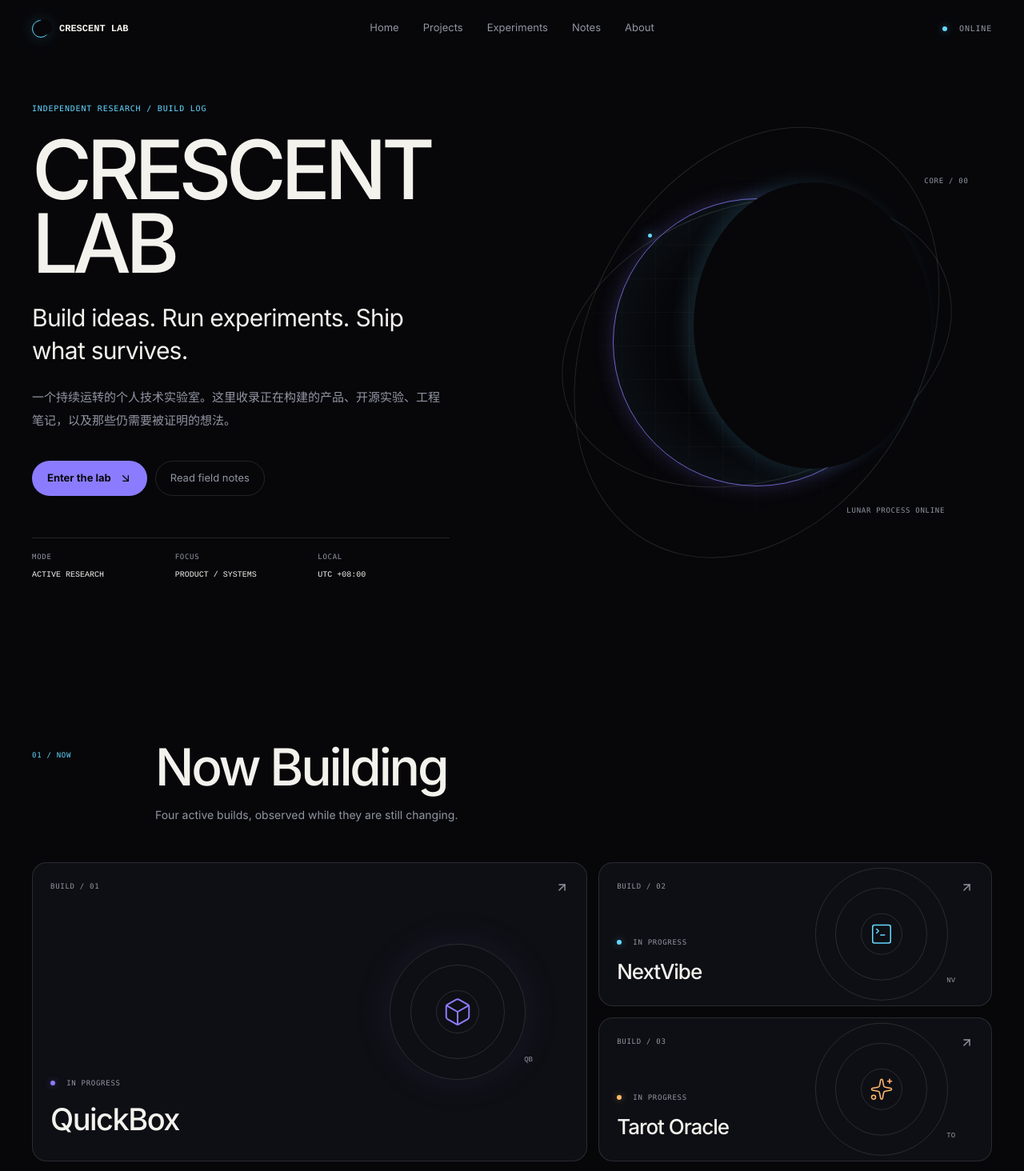
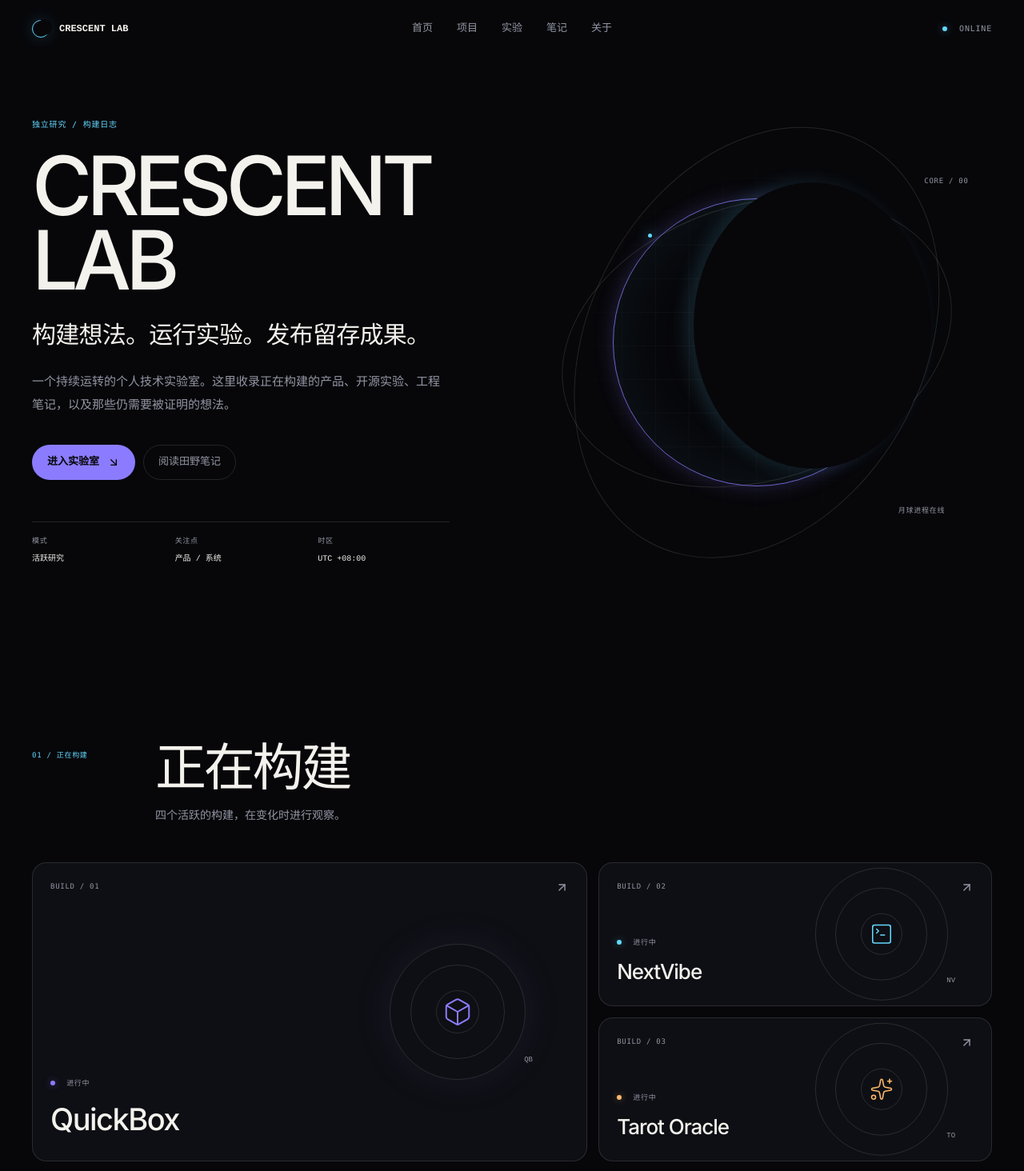
Before and after one commit to CrescentR/CrescentLab_R, a Next.js app in the folder frontend/: page / in a window 1280 px wide. Shown: the top 1464 px of the page at 80% size. Built offline with nearby package versions, Linux system fonts and the light colour scheme.

Commit message:
feat 前端+后端v5

```diff
--- a/frontend/src/components/admin/adminShell.tsx
+++ b/frontend/src/components/admin/adminShell.tsx
@@ -105,7 +105,7 @@ export function AdminShell({ children }: { children: ReactNode }) {
             <Panel className="p-4 shadow-none">
               <div className="flex items-center justify-between gap-3">
                 <div>
-                  <span className="font-lab-mono text-[10px] uppercase text-[var(--muted-low)]">signed in as</span>
+                  <span className="font-lab-mono text-[10px] uppercase text-[var(--muted-low)]">当前登录为</span>
                   <strong className="mt-1 block text-sm text-[var(--text-strong)]">{persona.name}</strong>
                 </div>
                 <span
@@ -133,7 +133,7 @@ export function AdminShell({ children }: { children: ReactNode }) {
                 style={backgroundImageStyle(siteBranding.adminLogoUrl)}
               />
               <div className="min-w-0">
-                <span className="block font-lab-mono text-[10px] uppercase text-[var(--muted-low)]">admin</span>
+                <span className="block font-lab-mono text-[10px] uppercase text-[var(--muted-low)]">管理</span>
                 <strong className="block truncate text-sm text-[var(--text-strong)]">CrescentLab 后台控制台</strong>
               </div>
             </div>
@@ -166,7 +166,7 @@ function AdminAccessDenied() {
             </span>
             <span>
               <span className="block font-lab-display text-lg font-bold text-[var(--text-strong)]">返回前台</span>
-              <span className="block font-lab-mono text-xs text-[var(--muted)]">Admin requires elevated role</span>
+              <span className="block font-lab-mono text-xs text-[var(--muted)]">管理需要提升权限</span>
             </span>
           </Link>
           <ThemeToggle />
@@ -174,7 +174,7 @@ function AdminAccessDenied() {
 
         <section className="grid gap-5 lg:grid-cols-[1fr_360px]">
           <Panel className="lab-card p-6 md:p-8">
-            <Badge tone="rose">Access Gate</Badge>
+            <Badge tone="rose">访问控制</Badge>
             <div className="mt-6 flex items-start gap-4">
               <span className="grid size-12 shrink-0 place-items-center rounded-[var(--radius)] border border-[var(--border-soft)] bg-[var(--surface-field)] text-[var(--rose)]">
                 <ShieldAlert size={22} />
@@ -205,7 +205,7 @@ function AdminAccessDenied() {
               {["阅读公开内容", "发表评论与回复", "维护个人资料", "订阅通知"].map((item) => (
                 <div className="flex items-center justify-between rounded-[var(--radius)] border border-[var(--border-soft)] bg-[var(--surface-field)] px-3 py-2" key={item}>
                   <span className="text-sm text-[var(--text)]">{item}</span>
-                  <Badge tone="green">shared</Badge>
+                  <Badge tone="green">共享</Badge>
                 </div>
               ))}
             </div>
--- a/frontend/src/components/admin/dashboardOverview.tsx
+++ b/frontend/src/components/admin/dashboardOverview.tsx
@@ -47,7 +47,7 @@ export function DashboardOverview() {
           <Panel className="lab-card p-6 md:p-8">
             <div className="flex flex-wrap items-start justify-between gap-5">
               <div>
-                <Badge tone="cyan">Admin Console</Badge>
+                <Badge tone="cyan">管理控制台</Badge>
                 <h1 className="mt-4 font-lab-display text-3xl font-semibold leading-tight text-[var(--text-strong)] md:text-4xl">
                   晚上好，{persona.name}。今天的 Lab 已准备好。
                 </h1>
@@ -56,7 +56,7 @@ export function DashboardOverview() {
                 </p>
               </div>
               <ButtonLink href="/admin/postManagement/new" icon={<ArrowRight size={16} />} variant="primary">
-                Start Draft
+                开始写作
               </ButtonLink>
             </div>
 
@@ -81,16 +81,16 @@ export function DashboardOverview() {
           <Panel className="lab-card p-5">
             <div className="flex items-center justify-between gap-3">
               <div>
-                <span className="font-lab-mono text-[10px] uppercase text-[var(--muted-low)]">system posture</span>
+                <span className="font-lab-mono text-[10px] uppercase text-[var(--muted-low)]">系统状态</span>
                 <h2 className="mt-2 font-lab-display text-xl font-semibold text-[var(--text-strong)]">控制台健康度</h2>
               </div>
               <Gauge className="text-[var(--amber)]" size={24} />
             </div>
             <div className="mt-6 space-y-4">
               {[
-                { label: "Storage sync", value: "96%", tone: "cyan" },
-                { label: "Search freshness", value: "88%", tone: "green" },
-                { label: "Notification queue", value: "72%", tone: "amber" },
+                { label: "存储同步", value: "96%", tone: "cyan" },
+                { label: "搜索新鲜度", value: "88%", tone: "green" },
+                { label: "通知队列", value: "72%", tone: "amber" },
               ].map((item) => (
                 <div key={item.label}>
                   <div className="flex items-center justify-between font-lab-mono text-xs text-[var(--muted)]">
@@ -125,7 +125,7 @@ export function DashboardOverview() {
                 <CalendarClock className="text-[var(--purple)]" size={18} />
                 <h2 className="font-lab-display text-lg font-semibold text-[var(--text-strong)]">发布管线</h2>
               </div>
-              <Badge tone="purple">workflow</Badge>
+              <Badge tone="purple">工作流</Badge>
             </div>
             <div className="grid gap-3 p-5 sm:grid-cols-2">
               {contentPipeline.map((item) => (
@@ -194,7 +194,7 @@ export function DashboardOverview() {
               <Bell className="text-[var(--rose)]" size={18} />
               <h2 className="font-lab-display text-lg font-semibold text-[var(--text-strong)]">活动流</h2>
             </div>
-            <Badge tone="rose">ops log</Badge>
+            <Badge tone="rose">操作日志</Badge>
           </div>
           <div className="grid gap-0 divide-y divide-[var(--border-soft)] md:grid-cols-2 md:divide-x md:divide-y-0">
             {labActivities.slice(0, 4).map((activity) => (
--- a/frontend/src/components/home/experimentsSection.tsx
+++ b/frontend/src/components/home/experimentsSection.tsx
@@ -10,9 +10,9 @@ export function ExperimentsSection() {
     <motion.section className="lab-section lab-experiments" id="experiments" initial="hidden" variants={revealGroup} viewport={viewportOnce} whileInView="visible">
       <div className="lab-shell">
         <SectionIntro
-          description="Notes from controlled failures, unfinished tools and technical questions."
-          index="02 / ARCHIVE"
-          title="Experiments"
+          description="来自受控失败、未完成工具和技术问题的笔记。"
+          index="02 / 归档"
+          title="实验"
         />
         <div className="lab-experiment-list">
           {labExperiments.map((experiment) => (
--- a/frontend/src/components/home/labFooter.tsx
+++ b/frontend/src/components/home/labFooter.tsx
@@ -13,13 +13,13 @@ export function LabFooter() {
           <span aria-hidden="true" className="lab-crescent-mark" />
           <div>
             <strong>CRESCENT LAB</strong>
-            <p>Independent digital research practice.</p>
+            <p>独立的数字研究实践。</p>
           </div>
         </div>
-        <p className="lab-footer-note">Built after dark. Documented before it disappears.</p>
+        <p className="lab-footer-note">深夜构建。在消失之前记录。</p>
         <div aria-label="External contacts" className="lab-footer-links">
           <span><Code2 size={16} /> GitHub</span>
-          <span><Mail size={16} /> Contact</span>
+          <span><Mail size={16} /> 联系方式</span>
         </div>
       </motion.div>
     </footer>
--- a/frontend/src/components/home/labHero.tsx
+++ b/frontend/src/components/home/labHero.tsx
@@ -9,31 +9,31 @@ export function LabHero() {
   return (
     <section className="lab-hero lab-shell" id="home">
       <motion.div animate="visible" className="lab-hero-copy" initial="hidden" variants={revealGroup}>
-        <motion.p className="lab-kicker lab-mono" variants={revealItem}>INDEPENDENT RESEARCH / BUILD LOG</motion.p>
+        <motion.p className="lab-kicker lab-mono" variants={revealItem}>独立研究 / 构建日志</motion.p>
         <motion.h1 variants={revealItem}>CRESCENT LAB</motion.h1>
-        <motion.p className="lab-hero-manifesto" variants={revealItem}>Build ideas. Run experiments. Ship what survives.</motion.p>
+        <motion.p className="lab-hero-manifesto" variants={revealItem}>构建想法。运行实验。发布留存成果。</motion.p>
         <motion.p className="lab-hero-description" variants={revealItem}>
           一个持续运转的个人技术实验室。这里收录正在构建的产品、开源实验、工程笔记，以及那些仍需要被证明的想法。
         </motion.p>
         <motion.div className="lab-hero-actions" variants={revealItem}>
           <a className="lab-button lab-button-primary" href="#building">
-            Enter the lab <ArrowDownRight size={16} />
+            进入实验室 <ArrowDownRight size={16} />
           </a>
           <a className="lab-button lab-button-quiet" href="#notes">
-            Read field notes
+            阅读田野笔记
           </a>
         </motion.div>
         <motion.dl className="lab-hero-readout" variants={revealItem}>
           <div>
-            <dt>MODE</dt>
-            <dd>ACTIVE RESEARCH</dd>
+            <dt>模式</dt>
+            <dd>活跃研究</dd>
           </div>
           <div>
-            <dt>FOCUS</dt>
-            <dd>PRODUCT / SYSTEMS</dd>
+            <dt>关注点</dt>
+            <dd>产品 / 系统</dd>
           </div>
           <div>
-            <dt>LOCAL</dt>
+            <dt>时区</dt>
             <dd>UTC +08:00</dd>
           </div>
         </motion.dl>
@@ -51,7 +51,7 @@ export function LabHero() {
         <div className="lab-core-orbit lab-core-orbit-two" />
         <CrescentCore />
         <span className="lab-core-label lab-core-label-top lab-mono">CORE / 00</span>
-        <span className="lab-core-label lab-core-label-bottom lab-mono">LUNAR PROCESS ONLINE</span>
+        <span className="lab-core-label lab-core-label-bottom lab-mono">月球进程在线</span>
       </motion.div>
     </section>
   );
--- a/frontend/src/components/home/labNotes.tsx
+++ b/frontend/src/components/home/labNotes.tsx
@@ -10,9 +10,9 @@ export function LabNotes() {
   return (
     <motion.section className="lab-section lab-notes lab-shell" id="notes" initial="hidden" variants={revealGroup} viewport={viewportOnce} whileInView="visible">
       <SectionIntro
-        description="Field notes from building systems in public and revising them in private."
-        index="04 / LOG"
-        title="Notes"
+        description="在公开构建系统和私下修订过程中的田野笔记。"
+        index="04 / 日志"
+        title="笔记"
       />
       <div className="lab-note-timeline">
         {labNotes.map((note) => (
--- a/frontend/src/components/home/labProjects.tsx
+++ b/frontend/src/components/home/labProjects.tsx
@@ -27,9 +27,9 @@ export function LabProjects() {
   return (
     <motion.section className="lab-section lab-shell" id="projects" initial="hidden" variants={revealGroup} viewport={viewportOnce} whileInView="visible">
       <SectionIntro
-        description="Systems that survived long enough to become real projects."
-        index="03 / SELECTED"
-        title="Projects"
+        description="存活足够久、成为真实项目的系统。"
+        index="03 / 精选"
+        title="项目"
       />
       <div className="lab-project-grid">
         {labProjects.map((project, index) => (
--- a/frontend/src/components/home/nowBuildingSection.tsx
+++ b/frontend/src/components/home/nowBuildingSection.tsx
@@ -19,9 +19,9 @@ export function NowBuildingSection() {
       whileInView="visible"
     >
       <SectionIntro
-        description="Four active builds, observed while they are still changing."
-        index="01 / NOW"
-        title="Now Building"
+        description="四个活跃的构建，在变化时进行观察。"
+        index="01 / 正在构建"
+        title="正在构建"
       />
       <div className="lab-bento-grid">
         {nowBuilding.map((project, index) => {
@@ -43,7 +43,7 @@ export function NowBuildingSection() {
                 <span>{project.mark}</span>
               </div>
               <div>
-                <p className="lab-build-status lab-mono"><i /> IN PROGRESS</p>
+                <p className="lab-build-status lab-mono"><i /> 进行中</p>
                 <h3>{project.name}</h3>
               </div>
             </motion.article>
--- a/frontend/src/lib/labHomeContent.ts
+++ b/frontend/src/lib/labHomeContent.ts
@@ -1,11 +1,11 @@
 import { articleSummaries, projectSites, sharedLabModules } from "@/lib/mockData";
 
 export const labNavigation = [
-  { label: "Home", href: "#home" },
-  { label: "Projects", href: "#projects" },
-  { label: "Experiments", href: "#experiments" },
-  { label: "Notes", href: "#notes" },
-  { label: "About", href: "#about" },
+  { label: "首页", href: "#home" },
+  { label: "项目", href: "#projects" },
+  { label: "实验", href: "#experiments" },
+  { label: "笔记", href: "#notes" },
+  { label: "关于", href: "#about" },
 ] as const;
 
 export const nowBuilding = [
```
Also changed, not shown: 2 other files (tests, documents, lock files or other folders).
